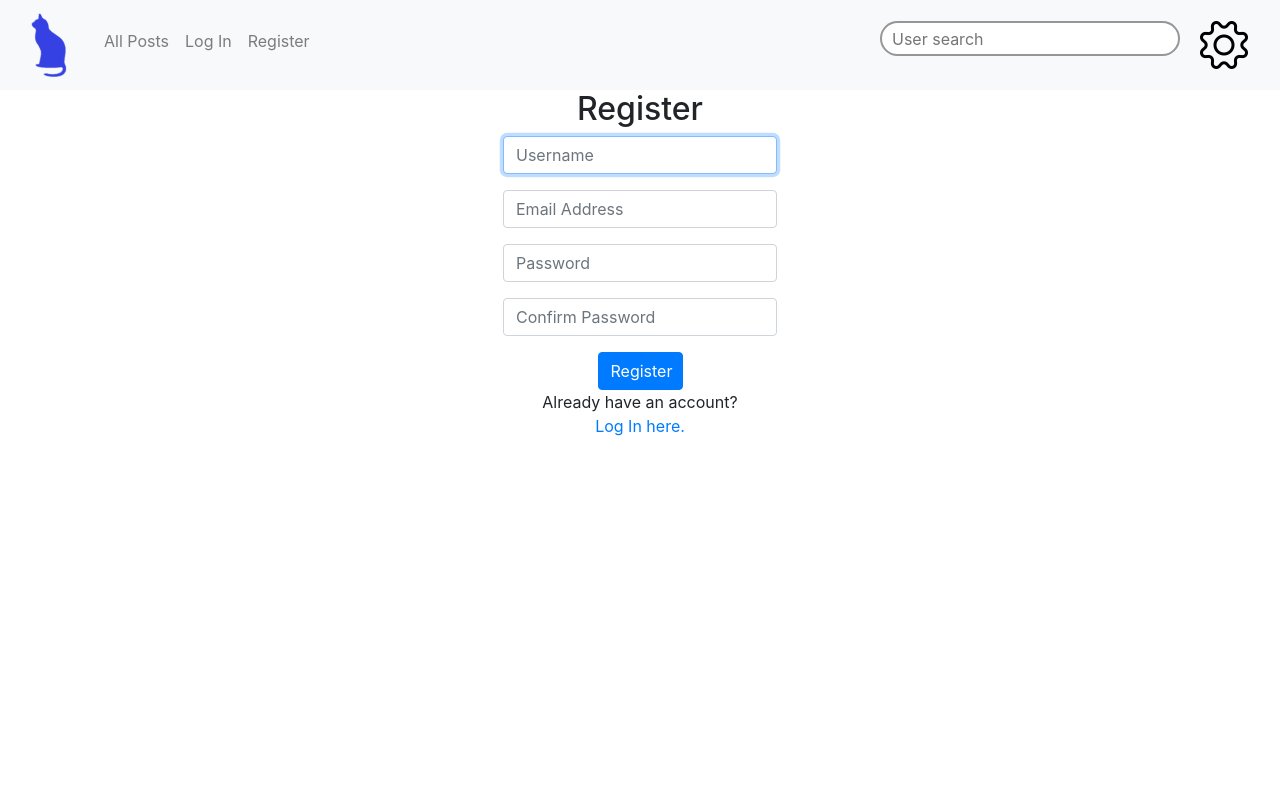
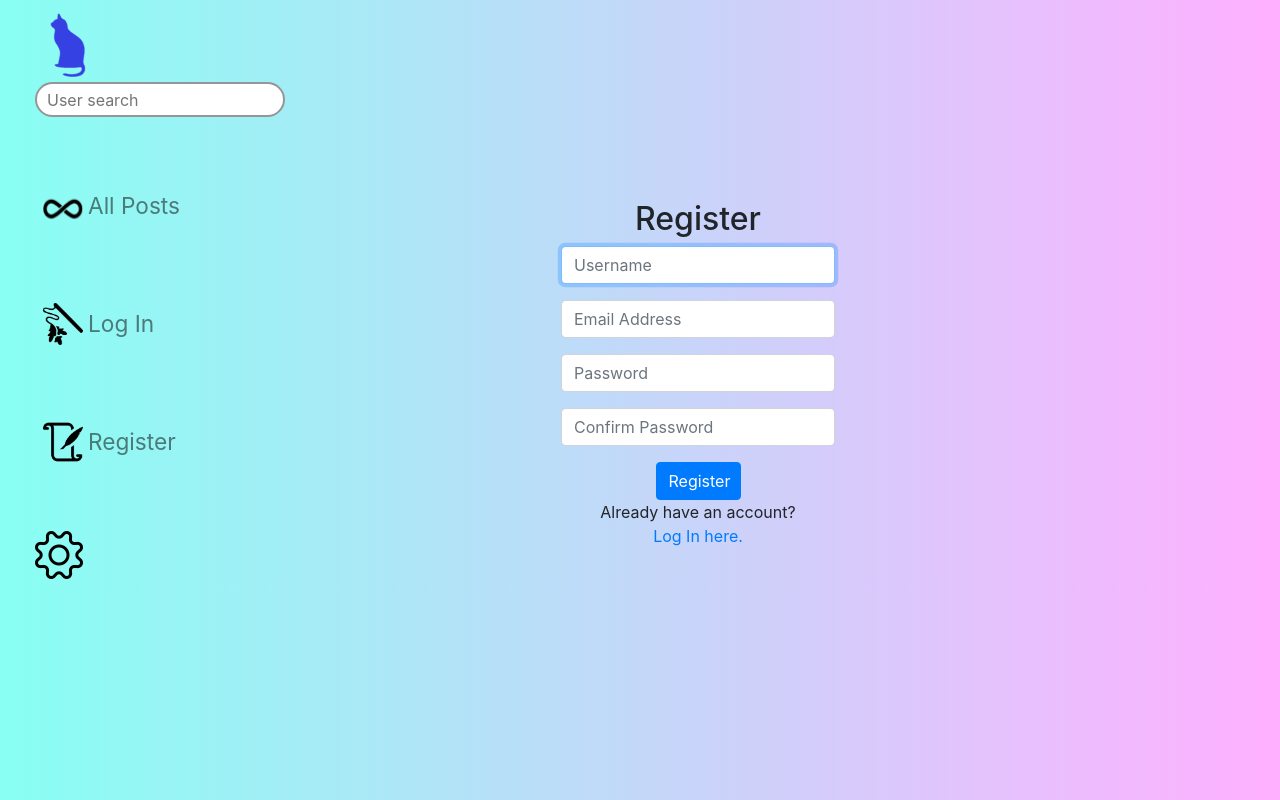
Before and after one commit to arthurpolice/CS50W, a Django app: page /register in a window 1280 px wide. Run offline with Django 3.2, Linux system fonts and the light colour scheme; some libraries are stand-ins or nearby versions.

Commit message:
New nav UI.

```diff
--- a/project4/network/static/network/display_posts.js
+++ b/project4/network/static/network/display_posts.js
@@ -234,7 +234,7 @@ function makePostCommentBtn() {
   commentButton.classList.add('comment-btn')
 
   let art = document.createElement('img')
-  art.src = '/static/network/bubble_icon.png'
+  art.src = '/static/network/icons/bubble_icon.png'
   art.classList.add('comment-icon')
 
   commentButton.appendChild(art)
--- a/project4/network/static/network/network.js
+++ b/project4/network/static/network/network.js
@@ -2,6 +2,7 @@
 
 // Set up navbar and post input UI.
 document.addEventListener('DOMContentLoaded', () => {
+  navAvatar()
   search()
   // This is a hacky way to check whether the user is logged in or not without calling the backend.
   if (document.querySelector('#log').innerHTML === 'Log Out') {
@@ -98,15 +99,6 @@ window.onpopstate = function (ev) {
   }
 }
 
-// TODO
-function searchUser() {
-  document.querySelector('#profile-view').style.display = 'none'
-  document.querySelector('#post-view').style.display = 'none'
-  document.querySelector('#settings-view').style.display = 'none'
-  document.querySelector('#user-list-view').style.display = 'block'
-  document.querySelector('#post-input-view').style.display = 'none'
-  document.querySelector('#post-list-view').style.display = 'none'
-}
 
 // This function checks whether an avatar has a valid URL and replaces it with a default icon otherwise.
 function checkAvatar(avatarElement, avatarUrl) {
@@ -122,3 +114,17 @@ function checkAvatar(avatarElement, avatarUrl) {
     avatarElement.src = '/static/network/default_avatar.png'
   }
 }
+
+function navAvatar() {
+  try {
+    let avatarElement = document.querySelector('#nav-avatar')
+    let username = document.querySelector('#current-user').value
+    fetch(`/user/${username}`)
+    .then((response) => response.json())
+    .then((response) => {
+      console.log(response)
+      avatarElement.src = response['avatar']
+    })
+  }
+  catch {}
+}
--- a/project4/network/static/network/search.js
+++ b/project4/network/static/network/search.js
@@ -10,14 +10,16 @@ function search() {
     } catch {}
     username = searchBar.value
     // Prevent the fetch from happening with an empty string, because it breaks the backend.
-    if (username === '') {
-      return
+    if (username === '' || username === null) {
+      document.querySelector('.suggestion-dropdown-div').remove()
     }
-    fetch(`/search/${username}`)
+    else {
+      fetch(`/search/${username}`)
       .then((response) => response.json())
       .then((response) => {
         makeProfileSuggestions(response['matches'])
       })
+    }
   })
 }
 
--- a/project4/network/static/network/styles.css
+++ b/project4/network/static/network/styles.css
@@ -121,21 +121,32 @@
   }
 }
 
-@media screen and (min-width: 980px) {
-  #navbar {
-    width: 90vw !important;
-  }
-
-  #search-nav {
-    margin-left: auto !important;
-  }
+@media screen and (min-width: 1200px) {
 
   #search-bar {
-    width: 300px !important;
+    width: 250px !important;
   }
   .suggestion-dropdown-div {
-    width: 300px !important;
+    width: 250px !important;
   }
+}
+
+@media screen and (max-width: 700px) {
+  .nav-text {
+    display: none;
+  }
+  #search-nav {
+    display: none;
+  }
+  .main-navbar {
+    margin-right: 0 !important;
+    width: 90px !important;
+  }
+}
+
+body {
+  background: linear-gradient(to right, rgb(136, 255, 243), rgb(255, 176, 255));
+  display: flex;
 }
 
 #search-nav {
@@ -165,6 +176,35 @@
   outline: none;
 }
 
+.nav-anchor {
+  width: 200px;
+}
+
+.nav-anchor:hover {
+  border-width: 1px;
+  border-radius: 30px;
+  border-style: solid;
+  backdrop-filter: brightness(110%);
+}
+
+#nav-avatar {
+  border-radius: 100%;
+  border: 0;
+  border-style: none;
+}
+
+.nav-link {
+  font-size: 17pt;
+  display: inline-flex;
+  align-items: center;
+}
+
+.nav-icon {
+  height: 42px;
+  width: 40px;
+  margin-right: 5px;
+}
+
 form {
   display: flex;
   flex-direction: column;
@@ -541,6 +599,24 @@ textarea {
   display: flex;
   justify-content: center;
   margin-top: 20px;
+}
+
+.main-navbar {
+  flex-direction: column;
+  width: 25%;
+  background-color: transparent !important;
+  flex-shrink: 0;
+  margin-right: 10%;
+}
+
+#navbar {
+  flex-direction: column;
+  width: 250px !important;
+  gap: 60px !important;
+}
+
+#network-button {
+  margin: 0;
 }
 
 .inactive-btn {
@@ -574,3 +650,12 @@ textarea {
 a:not([href]):hover {
   cursor: pointer;
 }
+
+
+.login-page {
+  margin-top: 200px;
+  width: 500px;
+  display: flex;
+  flex-direction: column;
+  align-items: center;
+}
--- a/project4/network/templates/network/layout.html
+++ b/project4/network/templates/network/layout.html
@@ -5,7 +5,7 @@
 
 <head>
     <title>{% block title %}Social Network{% endblock %}</title>
-    <link rel="shortcut icon" type="image/png" href="/static/network/cat_icon_blue.png"/>
+    <link rel="shortcut icon" type="image/png" href="/static/network/icons/cat_icon_blue.png"/>
     <link rel="stylesheet" href="https://stackpath.bootstrapcdn.com/bootstrap/4.4.1/css/bootstrap.min.css"
         integrity="sha384-Vkoo8x4CGsO3+Hhxv8T/Q5PaXtkKtu6ug5TOeNV6gBiFeWPGFN9MuhOf23Q9Ifjh" crossorigin="anonymous">
     <link href="{% static 'network/styles.css' %}" rel="stylesheet">
@@ -21,49 +21,51 @@
 	        C235.26,57.99,236.537,96.466,213.588,120.982z"></path>
         </svg>
     </div>
-    <nav class="navbar navbar-expand-lg navbar-light bg-light">
+    <nav class="navbar navbar-expand-lg navbar-light main-navbar">
+        <div class="sticky-top">
             {% if user.is_authenticated %}
-        <a class="navbar-brand" id="network-button"><img src="/static/network/cat_icon_blue.png"></a>
+            <a class="navbar-brand" id="network-button"><img src="/static/network/icons/cat_icon_blue.png"></a>
             {% else %}
-        <a class="navbar-brand" id="network-button" href="{% url 'index' %}"><img src="/static/network/cat_icon_blue.png"></a>
+            <a class="navbar-brand" id="network-button" href="{% url 'index' %}"><img src="/static/network/icons/cat_icon_blue.png"></a>
             {% endif %}
 
             <div>
                 <ul id="navbar" class="navbar-nav mr-auto">
-                {% if user.is_authenticated %}
-                <li class="nav-item">
-                    <input id="current-user" value={{ user.username }} class="hidden">
-                    <a id="current-user-profile" class="nav-link"><strong>{{ user.username }}</strong></a>
-                </li>
-                <li class="nav-item">
-                    <a class="nav-link" id="all-posts">All Posts</a>
-                </li>
-                <li class="nav-item">
-                    <a class="nav-link" id="homepage">Following</a>
-                </li>
-                <li class="nav-item">
-                    <a class="nav-link" id="log" href="{% url 'logout' %}">Log Out</a>
-                </li>
-                {% else %}
-                <li class="nav-item">
-                    <a class="nav-link" id="all-posts" href="{% url 'index' %}">All Posts</a>
-                </li>
-                <li class="nav-item">
-                    <a class="nav-link" id="log" href="{% url 'login' %}">Log In</a>
-                </li>
-                <li class="nav-item">
-                    <a class="nav-link" href="{% url 'register' %}">Register</a>
-                </li>
-                {% endif %}
                     <li class="nav-item" id="search-nav">
                         <div id="suggestion-dropdown" class="dropdown">
                             <input name="search-bar" id="search-bar" type="text" placeholder="User search">
                         </div>
                     </li>
+                    {% if user.is_authenticated %}
+                    <li class="nav-item">
+                        <input id="current-user" value={{ user.username }} class="hidden">
+                        <a id="current-user-profile" class="nav-link nav-anchor"><img src="" class="nav-icon" id="nav-avatar"><strong><span class="nav-text">{{ user.username }}</span></strong></a>
+                    </li>
+                    <li class="nav-item">
+                        <a class="nav-link nav-anchor" id="all-posts"><img class="nav-icon" src="/static/network/icons/all-posts.png"><span class="nav-text">All Posts</span></a>
+                    </li>
+                    <li class="nav-item">
+                        <a class="nav-link nav-anchor" id="homepage"><img class="nav-icon" src="/static/network/icons/cat-house.png"><span class="nav-text">Homepage</span></a>
+                    </li>
+                    <li class="nav-item">
+                        <a class="nav-link nav-anchor" href="{% url 'logout' %}"><img class="nav-icon" src="/static/network/icons/door-out.png"> <span id="log" class="nav-text">Log Out</span></a>
+                    </li>
+                    {% else %}
+                    <li class="nav-item">
+                        <a class="nav-link nav-anchor" id="all-posts" href="{% url 'index' %}"><img class="nav-icon" src="/static/network/icons/all-posts.png"><span class="nav-text">All Posts</span></a>
+                    </li>
+                    <li class="nav-item">
+                        <a class="nav-link nav-anchor" href="{% url 'login' %}"><img class="nav-icon" src="/static/network/icons/log-in.png"><span id="log" class="nav-text">Log In</span></a>
+                    </li>
+                    <li class="nav-item">
+                        <a class="nav-link nav-anchor" href="{% url 'register' %}"><img class="nav-icon" src="/static/network/icons/register.png"><span class="nav-text">Register</span></a>
+                    </li>
+                    {% endif %}
                     <li class="nav-item" id="settings-nav">
-                    <a id="settings-btn"><img id="settings-btn-img" src="/static/network/cog.png" title="Settings"></a>
+                        <a id="settings-btn"><img id="settings-btn-img" src="/static/network/icons/cog.png" title="Settings"></a>
                     </li>
                 </ul>
+            </div>
         </div>
     </nav>
 
--- a/project4/network/templates/network/login.html
+++ b/project4/network/templates/network/login.html
@@ -1,7 +1,7 @@
 {% extends "network/layout.html" %}
 
 {% block body %}
-
+    <div class="login-page">
         <h2>Login</h2>
 
         {% if message %}
@@ -20,5 +20,5 @@
         </form>
 
         Don't have an account? <a href="{% url 'register' %}">Register here.</a>
-
+    </div>
 {% endblock %}
--- a/project4/network/templates/network/register.html
+++ b/project4/network/templates/network/register.html
@@ -1,7 +1,7 @@
 {% extends "network/layout.html" %}
 
 {% block body %}
-
+    <div class="login-page">
         <h2>Register</h2>
 
         {% if message %}
@@ -26,5 +26,5 @@
         </form>
 
         Already have an account? <a href="{% url 'login' %}">Log In here.</a>
-
+    </div>
 {% endblock %}
--- a/project4/project4/settings.py
+++ b/project4/project4/settings.py
@@ -29,9 +29,9 @@ SESSION_COOKIE_SECURE = True
 
 CSRF_COOKIE_SECURE = True
 
-ALLOWED_HOSTS = ['6178-179-214-159-59.sa.ngrok.io']
+ALLOWED_HOSTS = ['211e-179-221-126-209.sa.ngrok.io', '127.0.0.1']
 
-CSRF_TRUSTED_ORIGINS = ['https://6178-179-214-159-59.sa.ngrok.io']
+CSRF_TRUSTED_ORIGINS = ['https://211e-179-221-126-209.sa.ngrok.io']
 # Application definition
 
 INSTALLED_APPS = [
```
Also changed, not shown: other parts of project4/network/static/network/styles.css (+24 -6 lines), project4/db.sqlite3, project4/network/static/network/icons/all-posts.png (added), project4/network/static/network/icons/bubble_icon.png (renamed from project4/network/static/network/bubble_icon.png), project4/network/static/network/icons/cat-house.png (added), project4/network/static/network/icons/cat_icon_blue.png (renamed from project4/network/static/network/cat_icon_blue.png), project4/network/static/network/icons/cog.png (renamed from project4/network/static/network/cog.png), project4/network/static/network/icons/door-out.png (added), project4/network/static/network/icons/log-in.png (added), project4/network/static/network/icons/register.png (added). Lines whose indentation alone changed are shown as unchanged.
